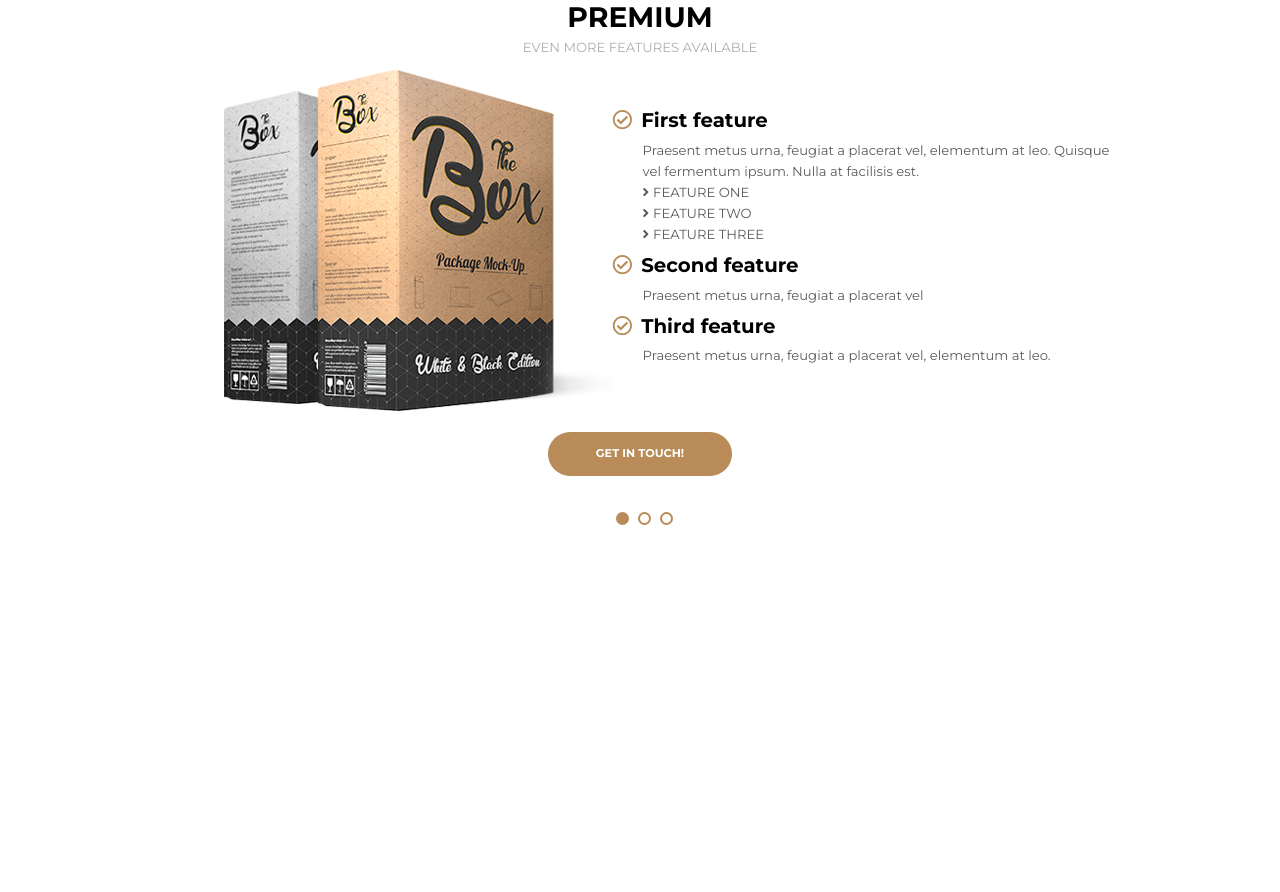
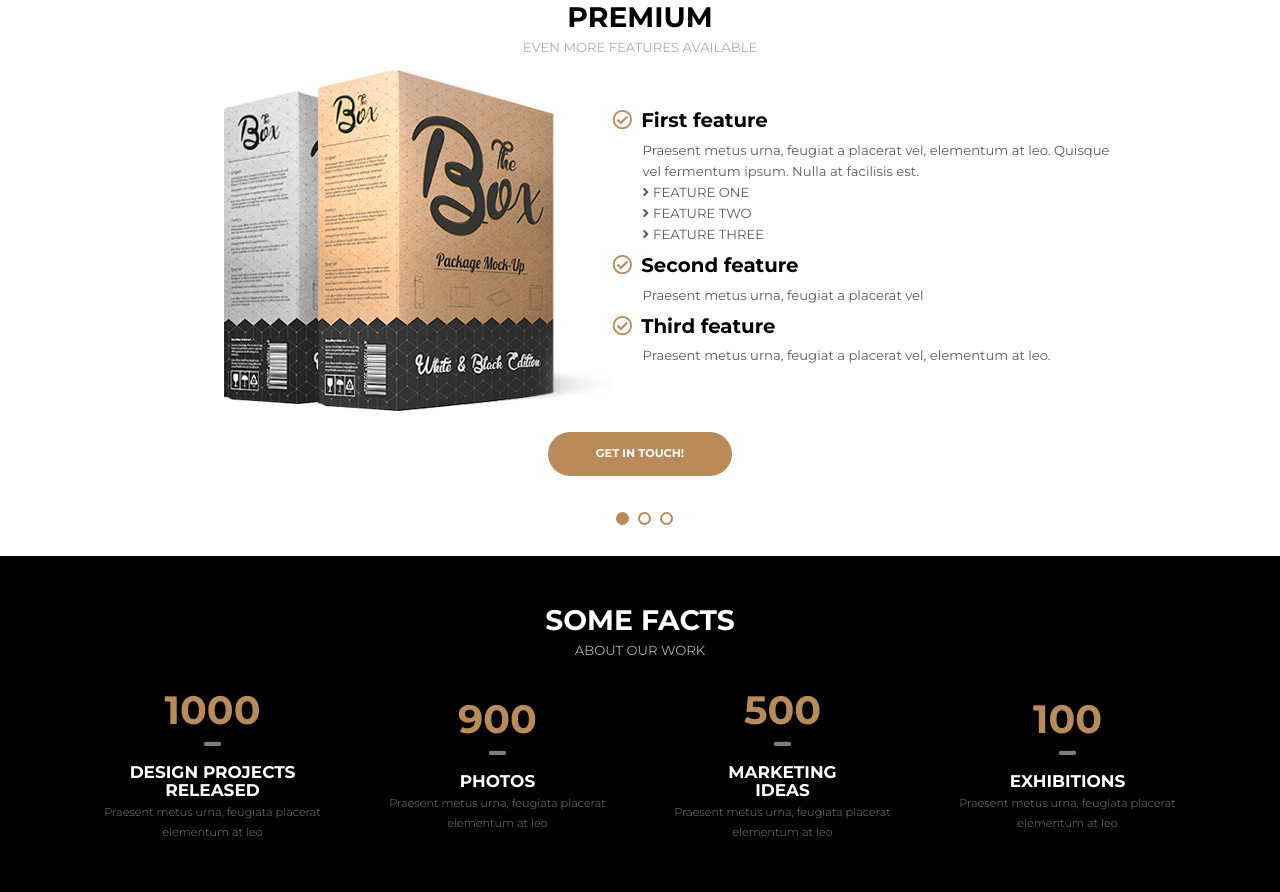
Before and after one commit to Depciu/Awax, a website: page index.html in a window 1280 px wide. Shown: the part 7041-7933 px from the top of the page. Before the commit the page ends 7597 px from the top, so only its background shows below. Drawn offline with Linux system fonts and the light colour scheme.

Commit message:
Add code into some section

```diff
--- a/index.html
+++ b/index.html
@@ -1345,6 +1345,44 @@
         </div>
       </div>
     </section>
+
+    <!-- Some -->
+
+    <section id="Some">
+      <div class="container">
+        <div class="section__title">
+          <h2 class="section__title--heading white">Some facts</h2>
+          <p class="section__title--text">About our work</p>
+        </div>
+        <div class="Some__content">
+          <div class="Some__item">
+            <p class="Some__item--number">1000</p>
+            <i class="far fa-window-minimize"></i>
+            <h3 class="Some__item--title">Design projects <br /> released</h3>
+            <p class="Some__item--text">Praesent metus urna, feugiata placerat elementum at leo</p>
+          </div>
+          <div class="Some__item">
+            <p class="Some__item--number">900</p>
+            <i class="far fa-window-minimize"></i>
+            <h3 class="Some__item--title">Photos</h3>
+            <p class="Some__item--text">Praesent metus urna, feugiata placerat elementum at leo</p>
+          </div>
+          <div class="Some__item">
+            <p class="Some__item--number">500</p>
+            <i class="far fa-window-minimize"></i>
+            <h3 class="Some__item--title">Marketing <br /> ideas</h3>
+            <p class="Some__item--text">Praesent metus urna, feugiata placerat elementum at leo</p>
+          </div>
+          <div class="Some__item">
+            <p class="Some__item--number">100</p>
+            <i class="far fa-window-minimize"></i>
+            <h3 class="Some__item--title">Exhibitions</h3>
+            <p class="Some__item--text">Praesent metus urna, feugiata placerat elementum at leo</p>
+          </div>
+        </div>
+      </div>
+    </section>
+
     <script type="text/javascript" src="javascript-compailed/hamburger.js"></script>
     <script type="text/javascript" src="javascript-compailed/carousel.js"></script>
   </body>
--- a/sass/_modules.sass
+++ b/sass/_modules.sass
@@ -517,3 +517,43 @@
   color: #5b5b5b
   .fas
     margin-right: 4px
+
+/* Some */
+
+#Some
+  @include padding50px
+  background-color: #000000
+
+.Some__content
+  display: flex
+  align-items: center
+  justify-content: center
+  padding-top: 3%
+
+.Some__item
+  text-align: center
+
+.fa-window-minimize
+  @include font-size(18px)
+  font-weight: 700
+  color: #7e7e7e
+
+.Some__item--number
+  font-weight: 700
+  @include font-size(42px)
+  color: #b88b58
+
+.Some__item--title
+  padding-top: 15px
+  @include font-size(18px)
+  text-transform: uppercase
+  line-height: 18px
+  font-weight: 700
+  color: #ffffff
+
+.Some__item--text
+  padding-top: 1%
+  @include font-size(12px)
+  line-height: 20px
+  font-weight: 300
+  color: #7e7e7e
```
Also changed, not shown: css/style.css.
